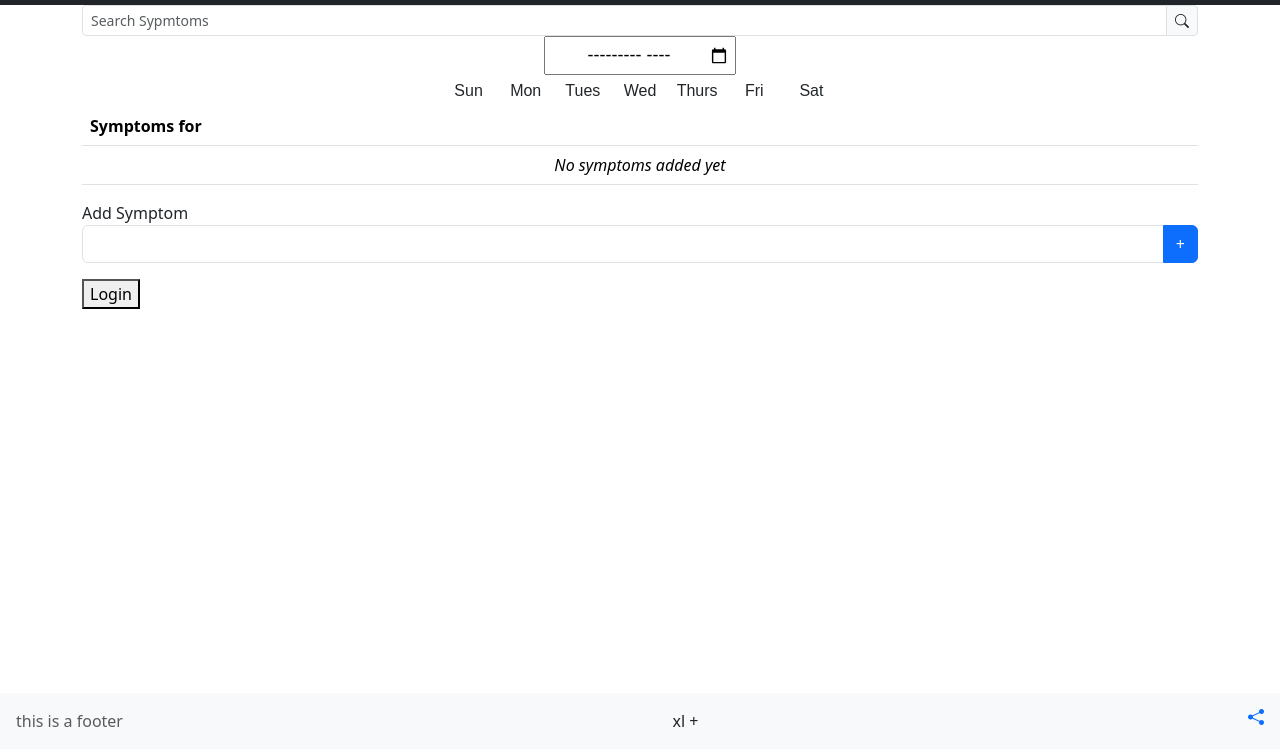
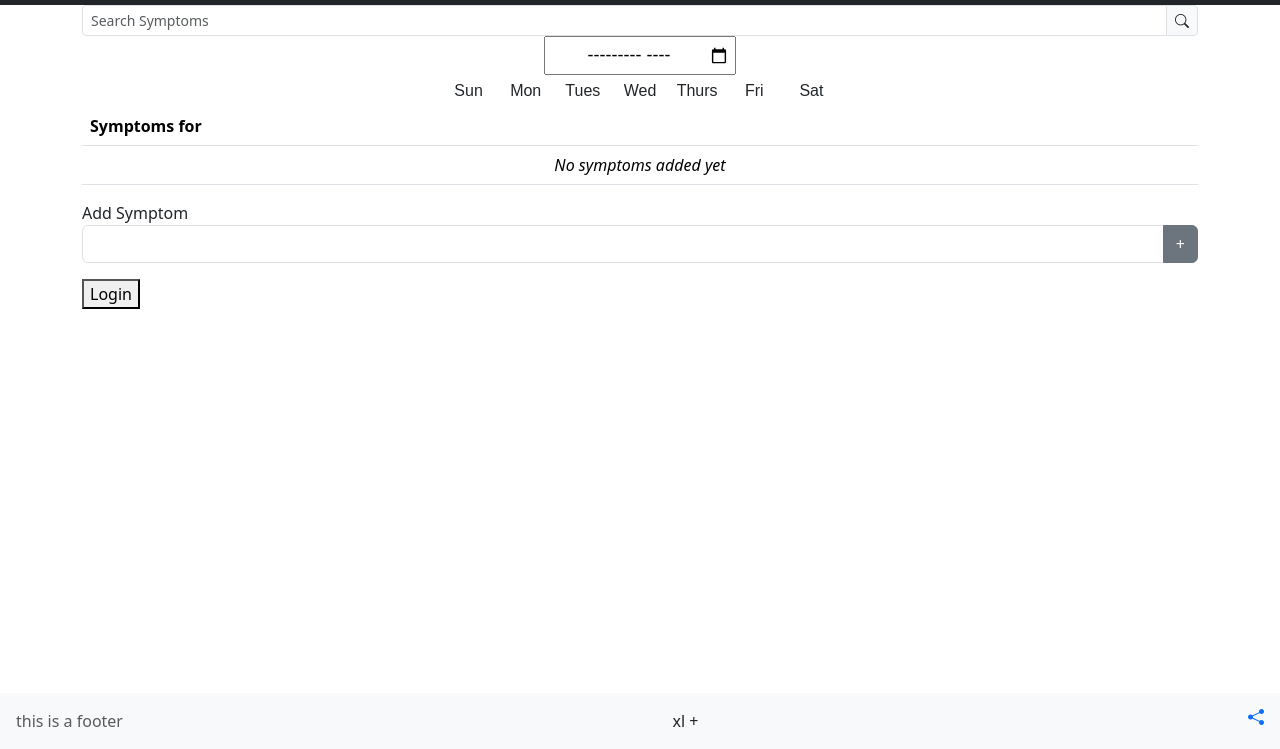
Before and after one commit to danielruss/Tracker, a plain HTML site: page index.html in a window 1280 px wide. Shown: the part 51-800 px from the top of the page. Drawn offline with nearby package versions, Linux system fonts and the light colour scheme.

Commit message:
fix spelling

```diff
--- a/index.html
+++ b/index.html
@@ -27,7 +27,7 @@
     <main class="container-sm">
         <div id="searchInputGroup" class="d-flex flex-row justify-content-end">
             <div class="input-group input-group-sm">
-                <input id="searchInput" type="text" class="form-control" list="previousSymptoms" placeholder="Search Sypmtoms">
+                <input id="searchInput" type="text" class="form-control" list="previousSymptoms" placeholder="Search Symptoms">
                 <button id="searchBTN" class="input-group-text"><i class="bi bi-search"></i></button>
             </div>
         </div>
@@ -65,7 +65,7 @@
                 <input type="text" id="symptom" name="symptom" list="previousSymptoms" class="form-control">
                 <datalist id="previousSymptoms" type="text">
                 </datalist>
-                <input type="button" value="+" class="btn btn-primary" id="addSymptom">
+                <input type="button" value="+" class="btn btn-secondary" id="addSymptom">
 
             </fieldset>
         </form>
```
